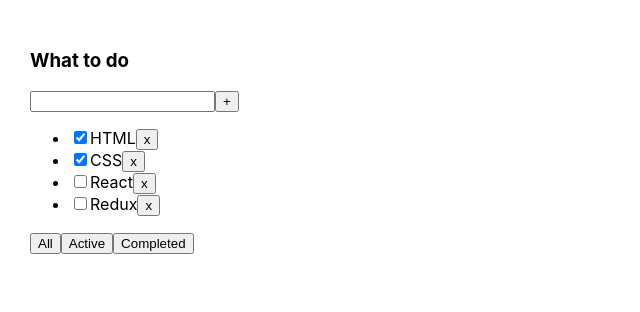
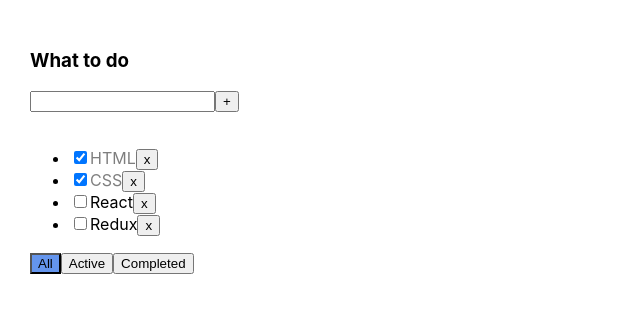
Before and after one commit to bunin-av/to_do_list, a React (Create React App) app: page / in a window 1280 px wide. Shown: the top 312 px of the page, without its empty margins (0-640 px from the left). Built offline with nearby package versions, Linux system fonts and the light colour scheme.

Commit message:
c4 -input validation added code refactored

```diff
--- a/package.json
+++ b/package.json
@@ -10,10 +10,12 @@
     "@types/node": "^12.0.0",
     "@types/react": "^17.0.0",
     "@types/react-dom": "^17.0.0",
+    "@types/uuid": "^8.3.0",
     "react": "^17.0.2",
     "react-dom": "^17.0.2",
     "react-scripts": "4.0.3",
     "typescript": "^4.1.2",
+    "uuid": "^8.3.2",
     "web-vitals": "^1.0.1"
   },
   "scripts": {
--- a/src/App.css
+++ b/src/App.css
@@ -6,3 +6,21 @@
 .App > div {
   margin-right: 50px;
 }
+
+.completedTask {
+  opacity: 0.5;
+}
+
+.activeButton {
+  background: cornflowerblue;
+}
+
+.error {
+  border: crimson 1px solid;
+  border-radius: 3px;
+}
+
+.errorMessage {
+  height: 20px;
+  color: crimson;
+}
--- a/src/App.tsx
+++ b/src/App.tsx
@@ -1,27 +1,33 @@
 import React, {useState} from 'react';
 import './App.css';
 import ToDoList from "./ToDoList";
+import {v1} from "uuid";
 
 export type TaskType = {
-    id: number
+    id: string
     title: string
     isDone: boolean
 }
-
 export type FilterTasksType = 'all' | 'active' | 'completed'
 
 
 function App() {
-
     let [tasks, setTasks] = useState<Array<TaskType>>([
-        {id: 1, title: 'HTML', isDone: true},
-        {id: 2, title: 'CSS', isDone: true},
-        {id: 3, title: 'React', isDone: false},
-        {id: 4, title: 'Redux', isDone: false},
+        {id: v1(), title: 'HTML', isDone: true},
+        {id: v1(), title: 'CSS', isDone: true},
+        {id: v1(), title: 'React', isDone: false},
+        {id: v1(), title: 'Redux', isDone: false},
     ])
     let [filter, setFilter] = useState<FilterTasksType>('all')
 
-    const removeTask = (taskId: number) => {
+
+    //вне компоненты
+    // export const deleteAffair = (affairs: Array<AffairType>, _id: number): Array<AffairType> => {
+    //     return affairs.filter(a => a._id !== _id)
+    // }
+    //внутри компоненты
+    // const deleteAffairCallback = (_id: number) => setAffairs(deleteAffair(affairs, _id))
+    const removeTask = (taskId: string) => {
         let filteredTasks = tasks.filter(t => t.id !== taskId)
         setTasks(filteredTasks)
     }
@@ -38,15 +44,12 @@ function App() {
     }
 
     const addTask = (taskTitle: string) => {
-        let newTask = {id: Math.random() * 100, title: taskTitle, isDone: false}
-        let newTasks = [...tasks, newTask]
+        let newTask = {id: v1(), title: taskTitle, isDone: false}
+        let newTasks = [newTask, ...tasks]
         setTasks(newTasks)
     }
-    const tickTask = (taskId: number) => {
-        let newTasks = tasks.map(t => {
-            if (t.id === taskId) t.isDone = !t.isDone
-            return t
-        })
+    const tickTask = (taskId: string, isDone: boolean) => {
+        let newTasks = tasks.map(t => (t.id === taskId) ? {...t, isDone} : t)
         setTasks(newTasks)
     }
 
@@ -56,10 +59,10 @@ function App() {
           <ToDoList title={'What to do'}
                     tasks={filterTasks()}
                     removeTask={removeTask}
+                    filter={filter}
                     changeTasksFilter={changeTasksFilter}
                     addTask={addTask}
                     tickTask={tickTask}
-
           />
       </div>
     );
--- a/src/ToDoList.tsx
+++ b/src/ToDoList.tsx
@@ -1,34 +1,54 @@
 import React, {useState} from "react";
 import {FilterTasksType, TaskType} from "./App";
+
 
 type ToDoListPropsType = {
     title: string
     tasks: Array<TaskType>
-    removeTask: (taskId: number) => void
+    filter: FilterTasksType
+    removeTask: (taskId: string) => void
     changeTasksFilter: (filter: FilterTasksType) => void
     addTask: (taskTitle: string) => void
-    tickTask: (taskId: number) => void
+    tickTask: (taskId: string, tickTask: boolean) => void
 }
 
 function ToDoList(props: ToDoListPropsType) {
-    const [newTaskText, setNewTaskText] = useState<string>('')
+    const [newTaskTitle, setNewTaskTitle] = useState<string>('')
+    const [error, setError] = useState<boolean>(false)
 
     const addNewTaskText = (e: React.ChangeEvent<HTMLInputElement>) => {
-        setNewTaskText(e.target.value)
+        setNewTaskTitle(e.target.value)
+        setError(false)
+    }
+    const addNewTaskTextByEnter = (e: React.KeyboardEvent<HTMLInputElement>) => {
+        if (e.key === "Enter") {
+            addTask()
+        }
     }
     const addTask = () => {
-        props.addTask(newTaskText)
-        setNewTaskText('')
+        if (newTaskTitle.trim()) {
+            props.addTask(newTaskTitle.trim())
+            setNewTaskTitle('')
+        } else {
+            setError(true)
+        }
+        //
+        // const newTask = newTaskTitle.trim()
+        // if (!newTask) return
+        // props.addTask(newTask)
+        // setNewTaskTitle('')
     }
+    const setClass = (value: string) => props.filter === value ? 'activeButton' : ''
+
 
     const taskElement = props.tasks.map(t => {
         return (
           <li key={t.id}>
               <input type="checkbox"
                      checked={t.isDone}
-                     onChange={() => props.tickTask(t.id)}
+                     onChange={(e) => props.tickTask(t.id, e.currentTarget.checked)}
               />
-              <span>{t.title}</span>
+              <span className={t.isDone ? 'completedTask' : ''}>{t.title}</span>
               <button onClick={() => props.removeTask(t.id)}>x</button>
           </li>
         )
@@ -38,8 +58,13 @@ function ToDoList(props: ToDoListPropsType) {
       <div>
           <h3>{props.title}</h3>
           <div>
-              <input onChange={addNewTaskText} value={newTaskText}/>
+              <input onChange={addNewTaskText}
+                     value={newTaskTitle}
+                     onKeyPress={addNewTaskTextByEnter}
+                     className={error ? 'error' : ''}
+              />
               <button onClick={addTask}>+</button>
+              <div className='errorMessage'>{error ? 'Title required' : ''}</div>
           </div>
           <div>
               <ul>
@@ -47,9 +72,9 @@ function ToDoList(props: ToDoListPropsType) {
               </ul>
           </div>
           <div>
-              <button onClick={() => props.changeTasksFilter('all')}>All</button>
-              <button onClick={() => props.changeTasksFilter('active')}>Active</button>
-              <button onClick={() => props.changeTasksFilter('completed')}>Completed</button>
+              <button onClick={() => props.changeTasksFilter('all')} className={setClass('all')}>All</button>
+              <button onClick={() => props.changeTasksFilter('active')} className={setClass('active')}>Active</button>
+              <button onClick={() => props.changeTasksFilter('completed')} className={setClass('completed')}>Completed</button>
           </div>
       </div>
     )
```
Also changed, not shown: 1 other file (tests, documents, lock files or other folders).
